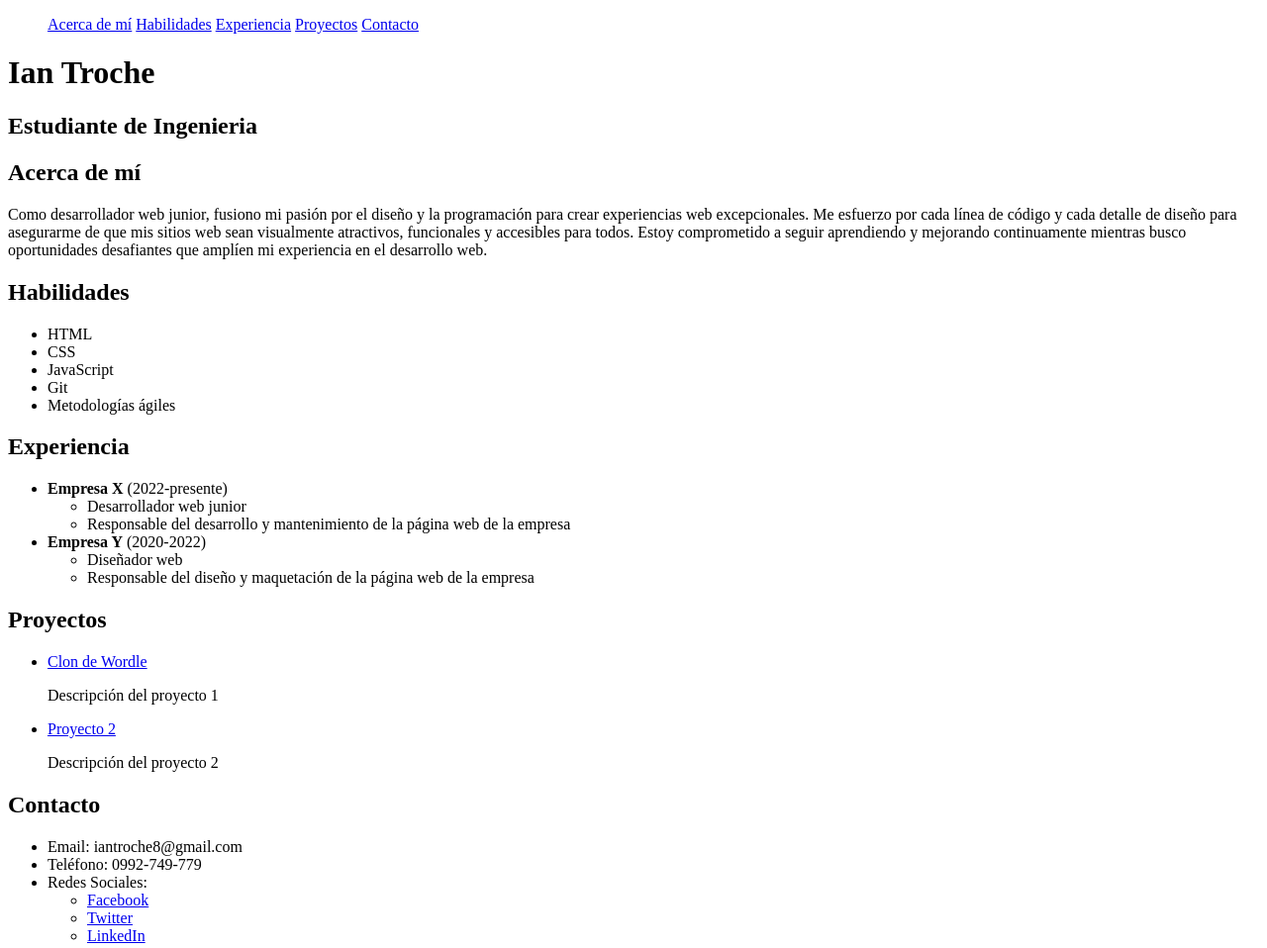
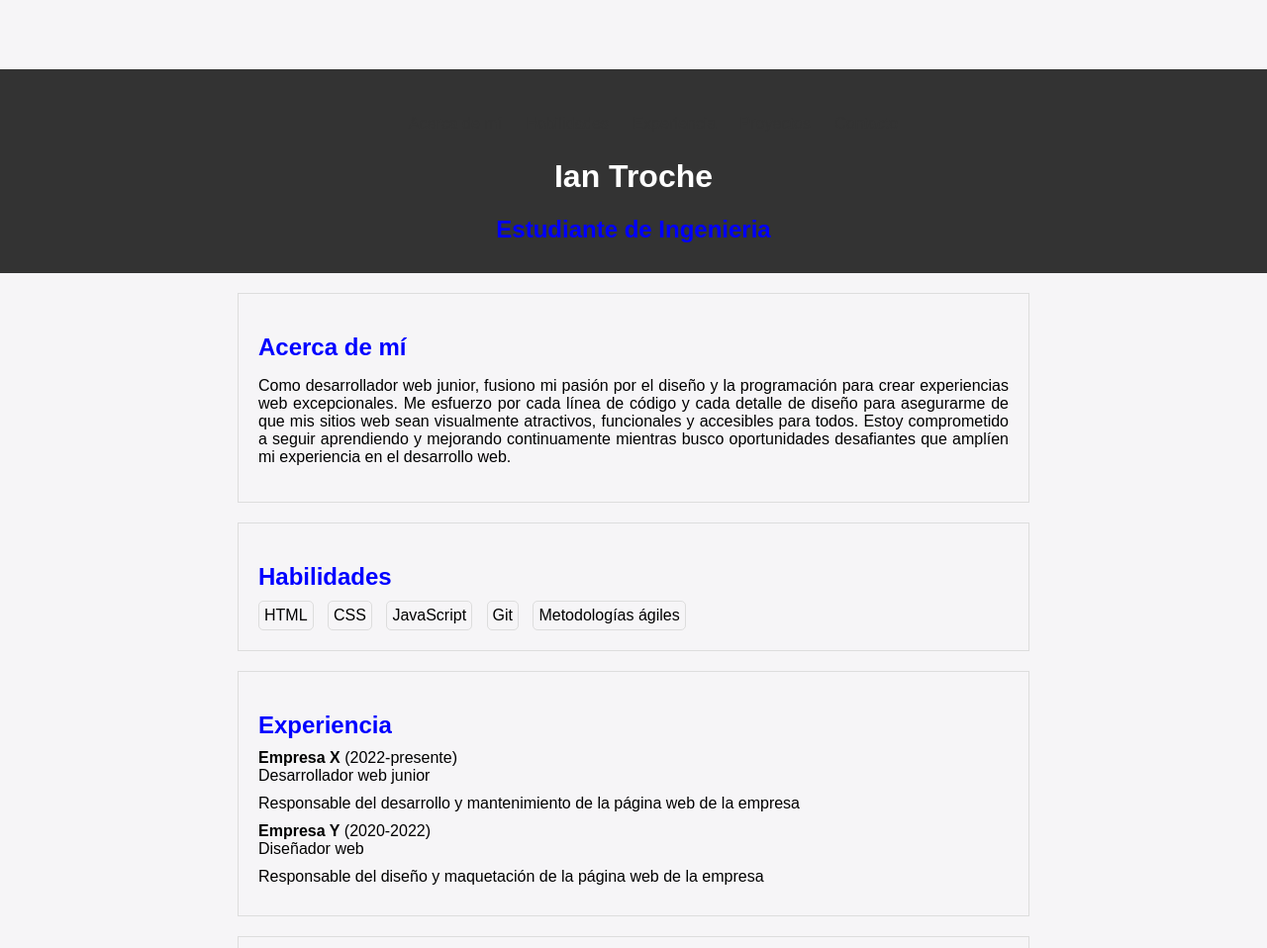
Before and after one commit to iantroche/MiPortfolio, a plain HTML site: page index.html in a window 1280 px wide. Shown: the top 958 px of the page at 99% size. Drawn offline with Linux system fonts and the light colour scheme.

Commit message:
CSS y HTML terminado

```diff
--- a/index.html
+++ b/index.html
@@ -2,7 +2,7 @@
 <html>
     <head>
         <title>Mi portafolio personal</title>
-
+        <link rel="stylesheet" href="./style.css" />
     </head>
     <body>
         <header>
@@ -87,18 +87,18 @@
               <h2>Contacto</h2>
               <ul>
                 <li>Email: iantroche8@gmail.com</li>
-                <li>Teléfono: 0992-749-779 </li>
+                <li>Teléfono: 0992 749 779</li>
                 <li>
                   Redes Sociales:
                   <ul>
                     <li>
-                      <a href="https://www.facebook.com/tucuenta">Facebook</a>
+                      <a href="https://www.facebook.com/ian.troche/">Facebook</a>
                     </li>
                     <li>
-                      <a href="https://twitter.com/tucuenta">Twitter</a>
+                      <a href="https://x.com/ian_troche">Twitter</a>
                     </li>
                     <li>
-                      <a href="https://www.linkedin.com/in/tucuenta">LinkedIn</a>
+                      <a href="https://www.linkedin.com/in/ian-ismael-troche-gamón-28433a179/">LinkedIn</a>
                     </li>
                     <!-- Agrega más redes sociales si lo deseas -->
                   </ul>
--- /dev/null
+++ b/style.css
@@ -0,0 +1,153 @@
+h2 {
+    color: blue;
+  }
+  @import url('https://fonts.googleapis.com/css?family=Montserrat:400,800');
+
+body{
+    background: #f6f5f7;
+    font-family: 'Montserrat', sans-serif;
+    margin: 0;
+    scroll-behavior: smooth;
+    padding-top: 70px;
+}
+
+header {
+    background-color: #333;
+    color: #fff;
+    text-align: center;
+    padding: 20px;
+    margin-bottom: 20px;
+}
+
+h1 {
+    margin-top: 0;
+}
+
+h2 {
+    margin-bottom: 10px;
+}
+
+nav {
+    list-style: none;
+    padding: 0;
+    margin: 0;
+    text-align: center;
+}
+
+nav a {
+    text-decoration: none;
+    color: #333;
+    padding: 10px;
+    display: inline-block;
+}
+
+nav a:hover {
+    background-color: #ddd;
+}
+
+main {
+    max-width: 800px;
+    margin: 0 auto;
+}
+
+section {
+    padding: 20px;
+    border: 1px solid #ddd;
+    margin-bottom: 20px;
+}
+#acerca-de-mi p {
+    text-align: justify;
+}
+#habilidades ul {
+    list-style: none;
+    padding: 0;
+    margin: 0;
+}
+
+#habilidades ul li {
+    display: inline-block;
+    padding: 5px;
+    border: 1px solid #ddd;
+    border-radius: 5px;
+    margin-right: 10px;
+}
+#experiencia ul {
+    list-style: none;
+    padding: 0;
+    margin: 0;
+}
+
+#experiencia ul li {
+    margin-bottom: 10px;
+}
+
+#experiencia ul li strong {
+    font-weight: bold;
+}
+#proyectos ul {
+    list-style: none;
+    padding: 0;
+    margin: 0;
+}
+
+#proyectos ul li {
+    margin-bottom: 10px;
+}
+
+#proyectos ul li a {
+    text-decoration: none;
+    color: #333;
+}
+
+#proyectos ul li a:hover {
+    text-decoration: underline;
+}
+#contacto form {
+    margin: 0 auto;
+    width: 500px;
+}
+
+#contacto form input,
+#contacto form textarea {
+    width: 100%;
+    padding: 10px;
+    margin-bottom: 10px;
+    border: 1px solid #ddd;
+}
+
+#contacto form textarea {
+    height: 100px;
+}
+
+#contacto form input[type="submit"] {
+    background-color: #333;
+    color: #fff;
+    border: none;
+    cursor: pointer;
+}
+.menu-fijo {
+    position: fixed;
+    top: 0;
+    left: 0;
+    width: 100%;
+    z-index: 10;
+    transition: all 0.3s ease-in-out;
+}
+
+.menu-fijo.fijo {
+    background-color: #fff;
+    box-shadow: 0 0 5px rgba(0, 0, 0, 0.1);
+}
+.animacion-titulo {
+    animation: aparecer 3s ease-in-out;
+}
+
+@keyframes aparecer {
+    from {
+        opacity: 0;
+    }
+
+    to {
+        opacity: 1;
+    }
+}
```
